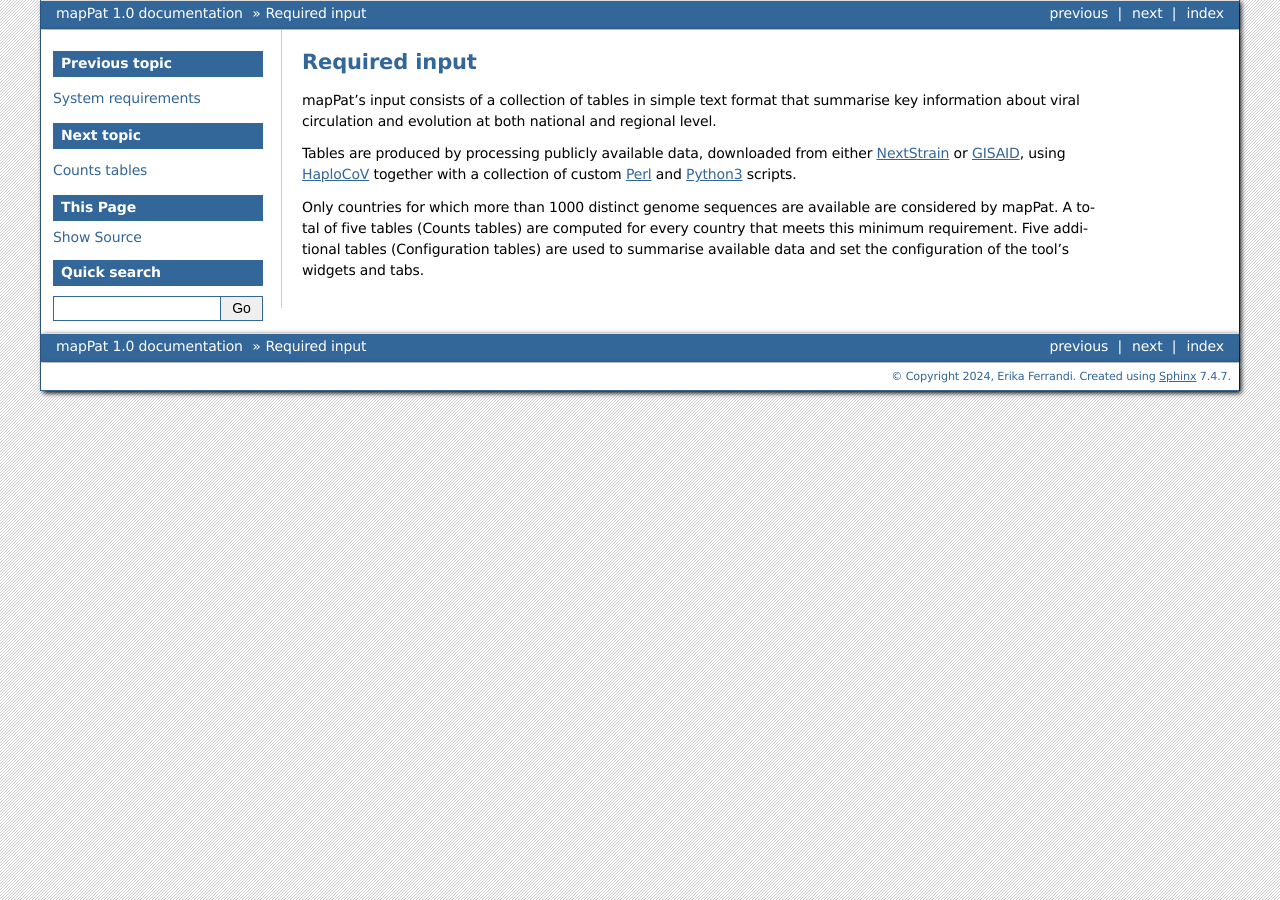
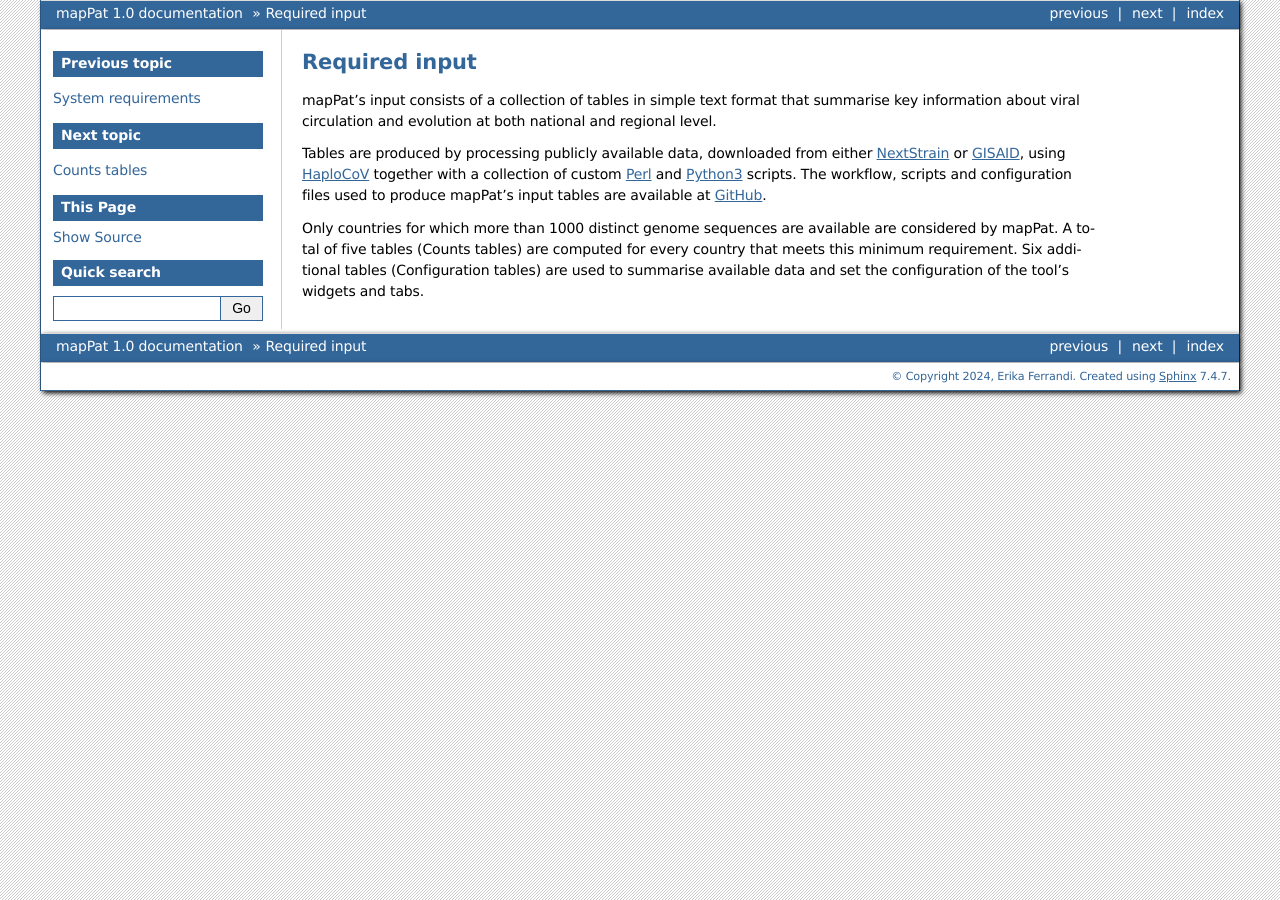
Before and after one commit to F3rika/mapPat, a Sphinx documentation site: the page built from docs/source/inReqIntro.rst, in a window 1280 px wide. Built offline with Sphinx 7.4.7, drawn with Linux system fonts in a browser that asks for light colours.

Commit message:
Update inReqIntro.rst

```diff
--- a/docs/source/inReqIntro.rst
+++ b/docs/source/inReqIntro.rst
@@ -3,6 +3,6 @@
 
 mapPat’s input consists of a collection of tables in simple text format that summarise key information about viral circulation and evolution at both national and regional level.
 
-Tables are produced by processing publicly available data, downloaded from either `NextStrain <https://academic.oup.com/bioinformatics/article/34/23/4121/5001388>`_ or `GISAID <https://weekly.chinacdc.cn/en/article/doi/10.46234/ccdcw2021.255>`_, using `HaploCoV <https://rdcu.be/dn7JY>`_ together with a collection of custom `Perl <https://www.perl.org/>`_ and `Python3 <https://www.python.org/>`_ scripts.
+Tables are produced by processing publicly available data, downloaded from either `NextStrain <https://academic.oup.com/bioinformatics/article/34/23/4121/5001388>`_ or `GISAID <https://weekly.chinacdc.cn/en/article/doi/10.46234/ccdcw2021.255>`_, using `HaploCoV <https://rdcu.be/dn7JY>`_ together with a collection of custom `Perl <https://www.perl.org/>`_ and `Python3 <https://www.python.org/>`_ scripts. The workflow, scripts and configuration files used to produce mapPat's input tables are available at `GitHub <https://github.com/F3rika/mapPat/tree/mapPat_Current/InputGeneration>`_.
 
-Only countries for which more than 1000 distinct genome sequences are available are considered by mapPat. A total of five tables (Counts tables) are computed for every country that meets this minimum requirement. Five additional tables (Configuration tables) are used to summarise available data and set the configuration of the tool’s widgets and tabs.
+Only countries for which more than 1000 distinct genome sequences are available are considered by mapPat. A total of five tables (Counts tables) are computed for every country that meets this minimum requirement. Six additional tables (Configuration tables) are used to summarise available data and set the configuration of the tool’s widgets and tabs.
```
